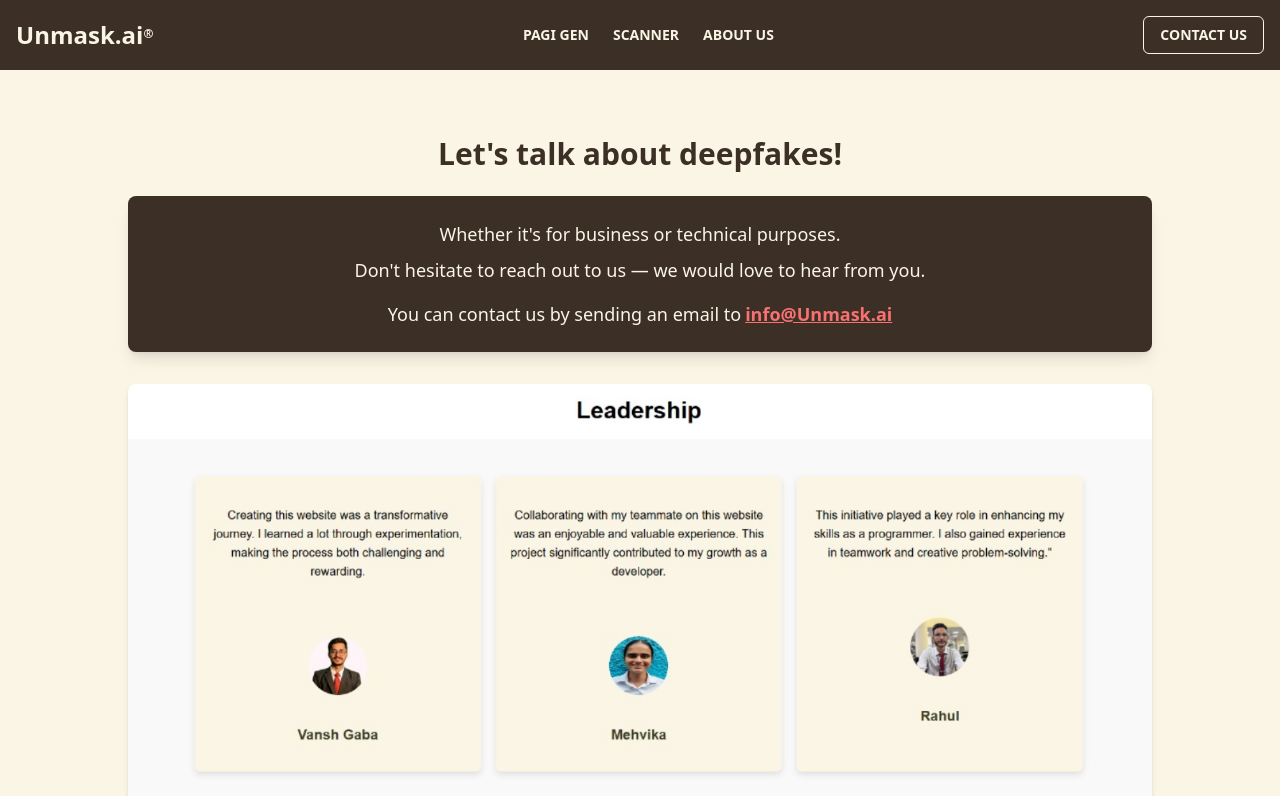
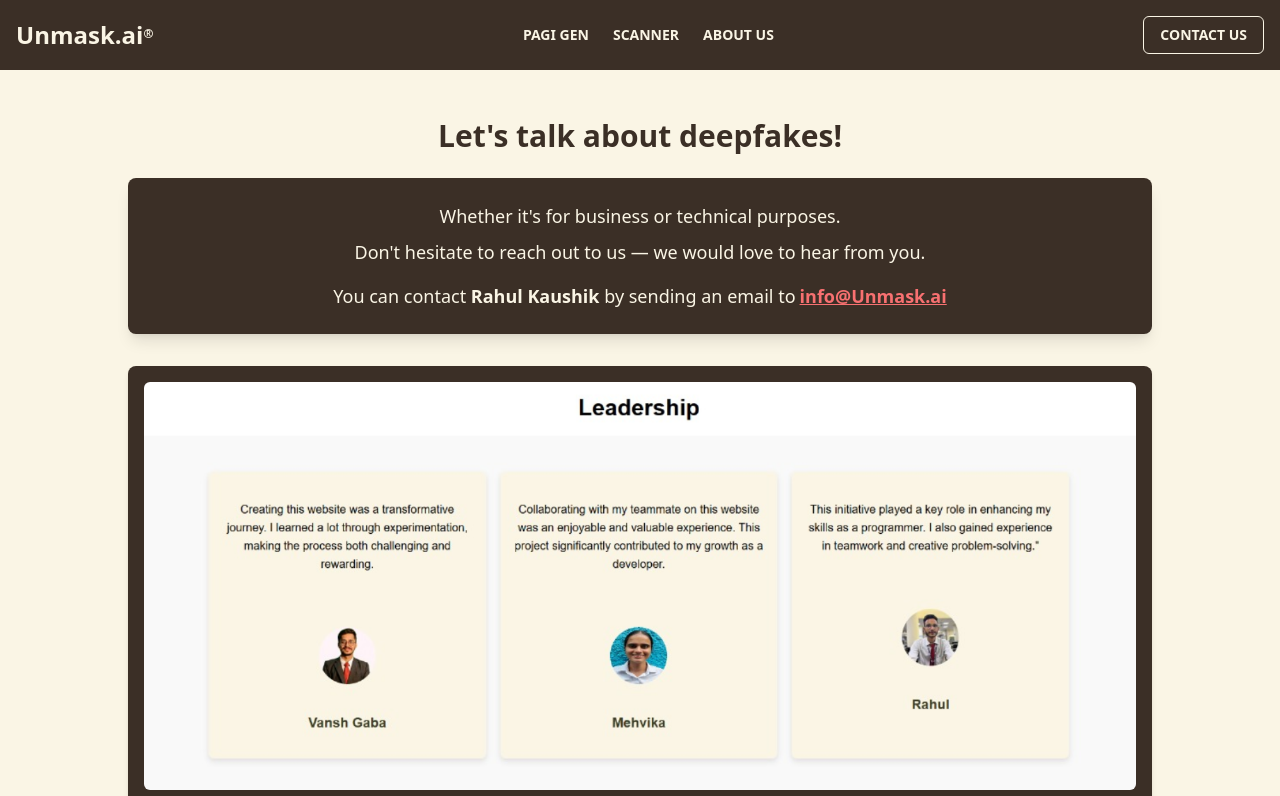
Before and after one commit to Himanshujaglyan/Rahul-Project, a React (Vite) app: page /contact-us in a window 1280 px wide. Shown: the top 796 px of the page. Built offline with nearby package versions, Linux system fonts and the light colour scheme.

Commit message:
screenshot edit

```diff
--- a/src/ContactUs.jsx
+++ b/src/ContactUs.jsx
@@ -7,6 +7,7 @@ const ContactUs = () => {
       <h1 className="text-3xl font-bold mb-6 text-[#3B2F26]">
         Let's talk about deepfakes!
       </h1>
+
       <div
         className="p-6 shadow-lg text-center w-11/12 max-w-screen-lg rounded-lg mb-8"
         style={{ backgroundColor: "#3B2F26" }} // Dark brown box
@@ -18,7 +19,7 @@ const ContactUs = () => {
           Don't hesitate to reach out to us — we would love to hear from you.
         </p>
         <p className="text-[#FAF5E5] text-lg">
-          You can contact us by sending an email to
+          You can contact <strong>Rahul Kaushik</strong> by sending an email to
           <a
             href="mailto:info@deepware.ai"
             className="text-red-400 font-semibold ml-1 underline"
@@ -29,11 +30,14 @@ const ContactUs = () => {
       </div>
 
       {/* Image Section */}
-      <div className="w-11/12 max-w-screen-lg shadow-md rounded-lg overflow-hidden">
+      <div
+        className="w-11/12 max-w-screen-lg shadow-md rounded-lg overflow-hidden p-4 mb-4"
+        style={{ backgroundColor: "#3B2F26" }} // ✅ Match navbar color
+      >
         <img
-          src="/screenshot.jpeg" // ✅ Make sure this matches the actual file
+          src="/screenshot.jpeg"
           alt="Screenshot"
-          className="w-full h-auto"
+          className="w-full h-auto rounded-md"
         />
       </div>
     </div>
```
